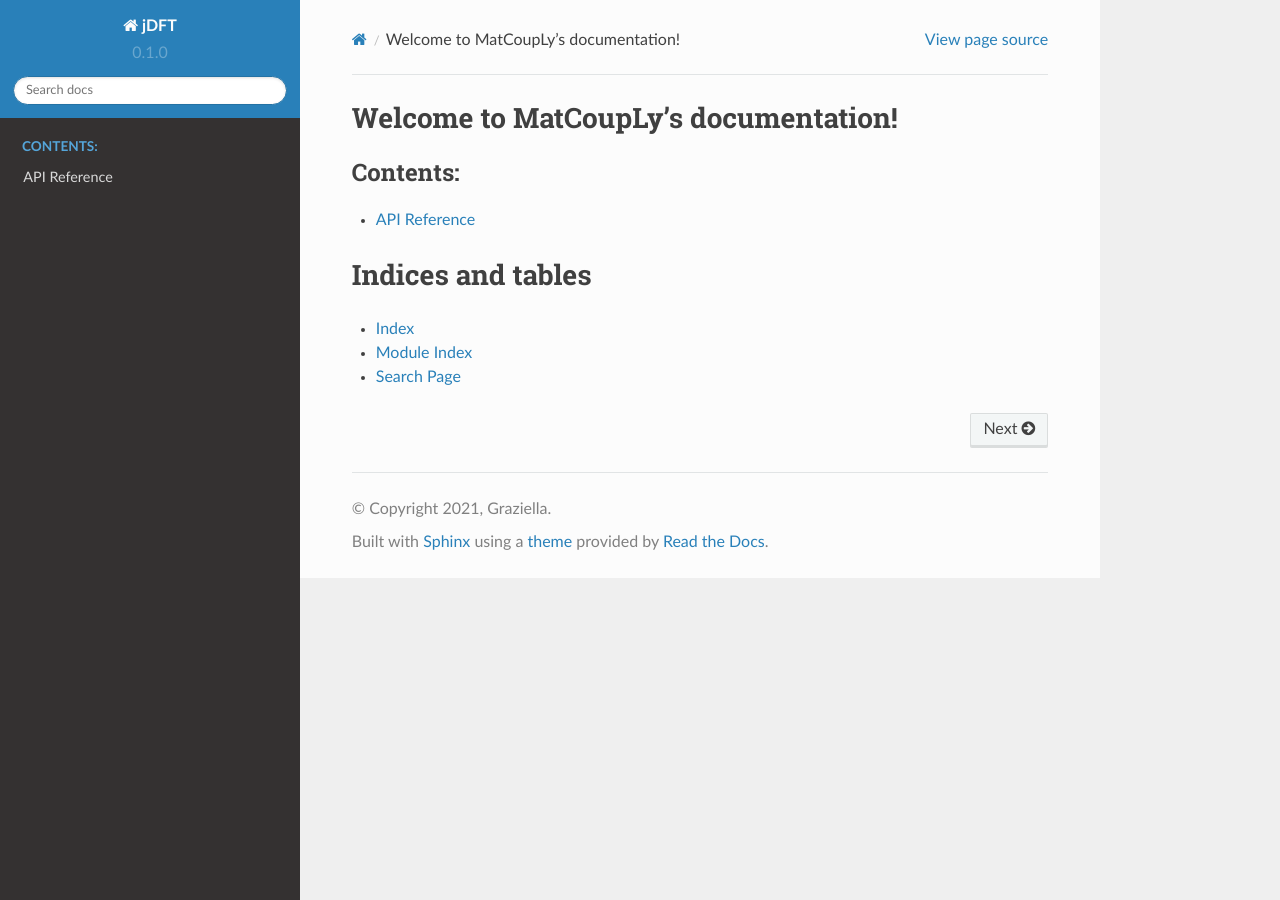
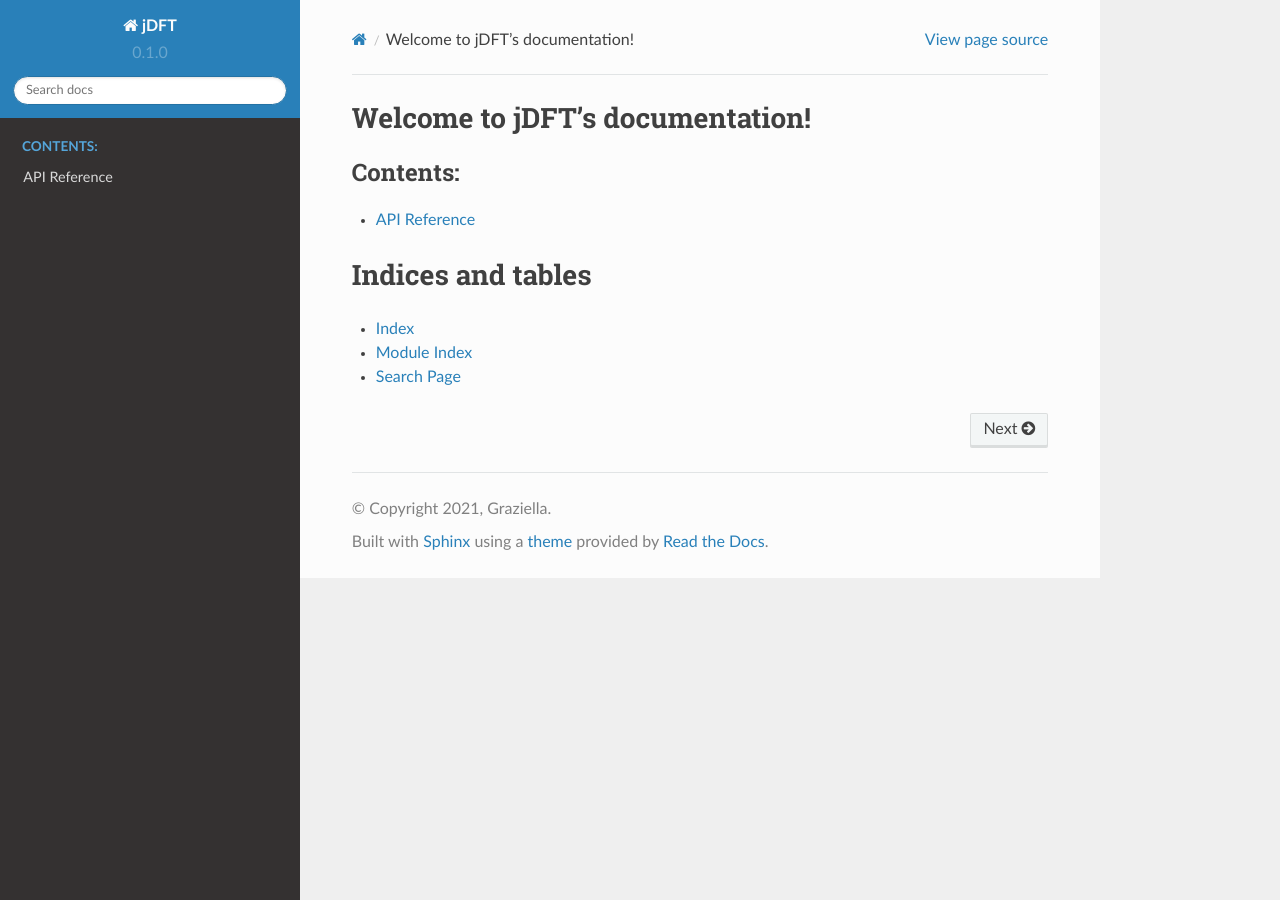
Before and after one commit to AgungDanuWijaya/jDFT, a Sphinx documentation site: the page built from docs/source/index.rst, in a window 1280 px wide. Built offline with Sphinx 7.4.7 and the Read the Docs theme 2.0.0, drawn with Linux system fonts in a browser that asks for light colours; pages that are not in the unit, such as notebooks, are missing from menus; some of the changed lines change nothing that is shown.

Commit message:
Update index.rst

```diff
--- a/docs/source/index.rst
+++ b/docs/source/index.rst
@@ -1,9 +1,4 @@
-.. MatCoupLy documentation master file, created by
-   sphinx-quickstart on Mon Nov  8 07:01:22 2021.
-   You can adapt this file completely to your liking, but it should at least
-   contain the root `toctree` directive.
-
-Welcome to MatCoupLy's documentation!
+Welcome to jDFT's documentation!
 =====================================
 
 .. toctree::
```
